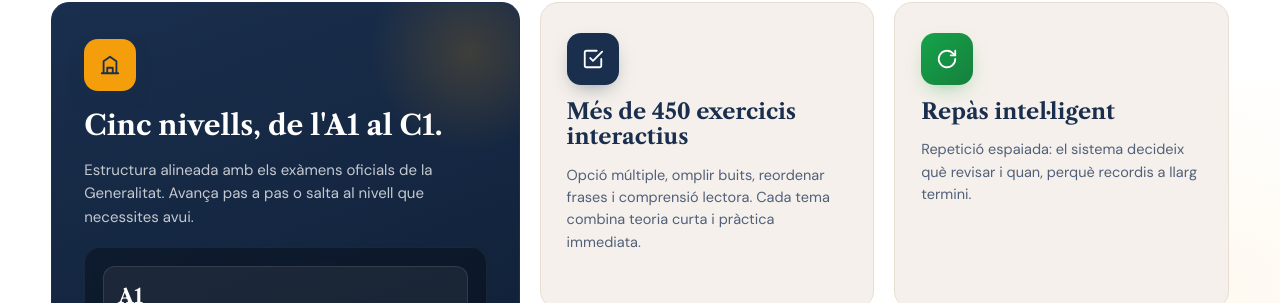
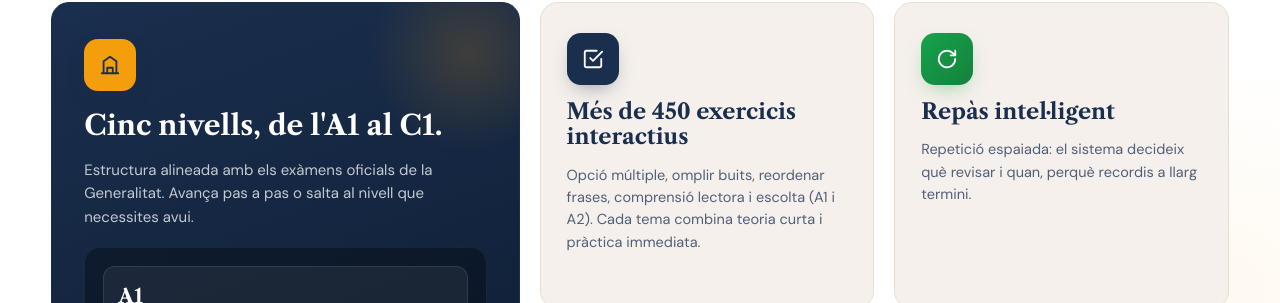
Before and after one commit to ncalbet/aprencatala-web, a plain HTML site: page index.html in a window 1280 px wide. Shown: the part 1526-1829 px from the top of the page. Drawn offline with nearby package versions, Linux system fonts and the light colour scheme.

Commit message:
Funcionalitats: l'escolta, entre els tipus d'exercici (A1 i A2)
Co-Authored-By: Claude Opus 5.5 <noreply@anthropic.com>

```diff
--- a/index.html
+++ b/index.html
@@ -1236,7 +1236,7 @@
           <svg width="22" height="22" viewBox="0 0 24 24" fill="none" stroke="currentColor" stroke-width="2" stroke-linecap="round" stroke-linejoin="round"><path d="M9 11l3 3L22 4"/><path d="M21 12v7a2 2 0 0 1-2 2H5a2 2 0 0 1-2-2V5a2 2 0 0 1 2-2h11"/></svg>
         </div>
         <h3>Més de 450 exercicis interactius</h3>
-        <p>Opció múltiple, omplir buits, reordenar frases i comprensió lectora. Cada tema combina teoria curta i pràctica immediata.</p>
+        <p>Opció múltiple, omplir buits, reordenar frases, comprensió lectora i escolta (A1 i A2). Cada tema combina teoria curta i pràctica immediata.</p>
       </div>
 
       <div class="feature green reveal">
```
